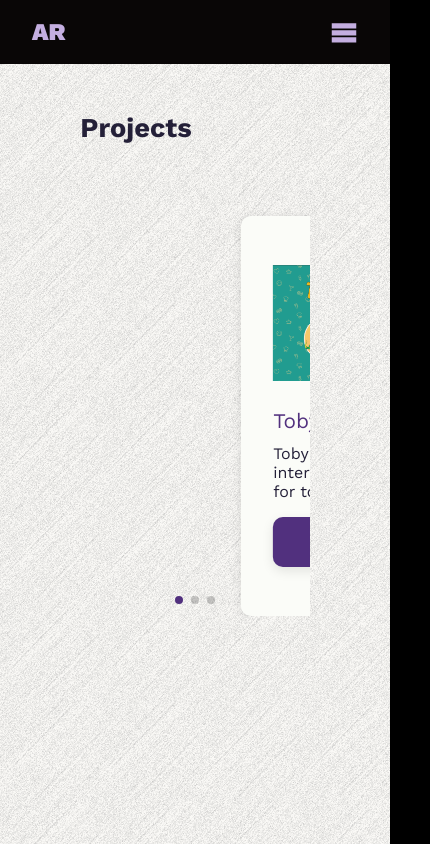
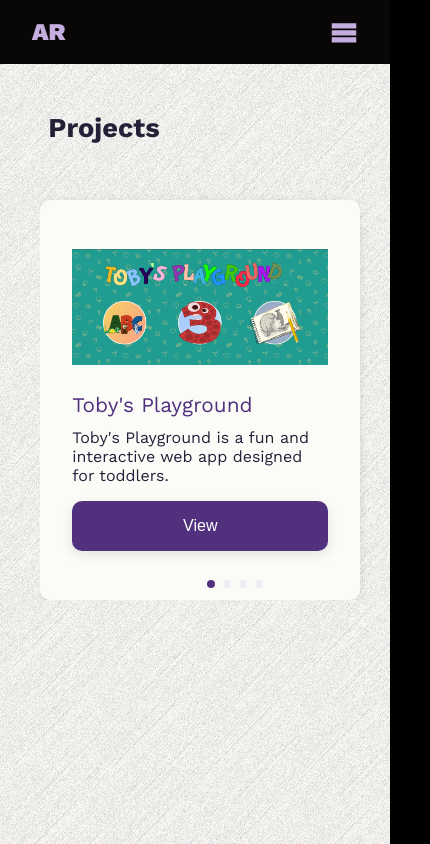
Before and after one commit to gabrielAdrianRamos/Portfolio, a React (Vite) app: page /projects in a window 390 px wide. Shown: the whole page, 430 px wide, since content can reach past the window. Built offline with nearby package versions, Linux system fonts and the light colour scheme; no server answers.

Commit message:
Fixed the cards for mobile

```diff
--- a/src/components/section/Project/Projects.css
+++ b/src/components/section/Project/Projects.css
@@ -22,7 +22,9 @@
 }
 
 .project-card {
-  margin-top: 3rem;
+  margin-top: 1rem;
+  margin-left: 2rem;
+  width: 75vw;
 }
 
 .project-card-container {
@@ -69,6 +71,10 @@
   background-color: #c4aee0;
 }
 
+.swiper-pagination-bullet {
+  background-color: #c4aee0 !important;
+}
+
 .swiper-pagination-bullet-active {
   background-color: #51307e !important;
 }
@@ -84,7 +90,15 @@
   }
 
   .project-name {
+    margin-left: -2rem;
     font-size: 1.7rem;
     color: #242038;
   }
+  .project-card {
+    margin-top: 2rem;
+    margin-left: -2.5rem;
+  }
+  .swipe-container {
+    width: 100vw;
+  }
 }
--- a/src/components/section/Project/Projects.jsx
+++ b/src/components/section/Project/Projects.jsx
@@ -6,19 +6,35 @@ import "swiper/css/pagination";
 import { Pagination } from "swiper/modules";
 
 export const Projects = () => {
+  const adjustCard = () => {
+    let slidePerView;
+    let betweenSpace;
+
+    if (window.innerWidth < 768) {
+      slidePerView = 1;
+      betweenSpace = 50;
+    } else {
+      slidePerView = 3;
+      betweenSpace = 5;
+    }
+
+    return [slidePerView, betweenSpace];
+  };
+
+  const [perView, space] = adjustCard();
   return (
     <div className="project">
       <div className="project-container">
         <h1 className="project-name">Projects</h1>
         <div className="project-card">
           <Swiper
-            slidesPerView={4}
-            spaceBetween={200}
-            centeredSlides={true}
+            slidesPerView={perView}
+            spaceBetween={space}
             pagination={{
               clickable: true,
             }}
             modules={[Pagination]}
+            className="swipe-container"
           >
             <SwiperSlide>
               <Card>
@@ -82,6 +98,22 @@ export const Projects = () => {
                 </div>
               </Card>
             </SwiperSlide>
+            <SwiperSlide>
+              <Card>
+                <div className="card-image-container">
+                  <img src="" alt="title" className="card-image" />
+                </div>
+                <div className="card-text-container">
+                  <p className="card-title">Illustrations</p>
+                  <p className="description">
+                    My collections of 2d illustrations.
+                  </p>
+                  <a href="">
+                    <button className="card-button">View</button>
+                  </a>
+                </div>
+              </Card>
+            </SwiperSlide>
           </Swiper>
         </div>
       </div>
```
